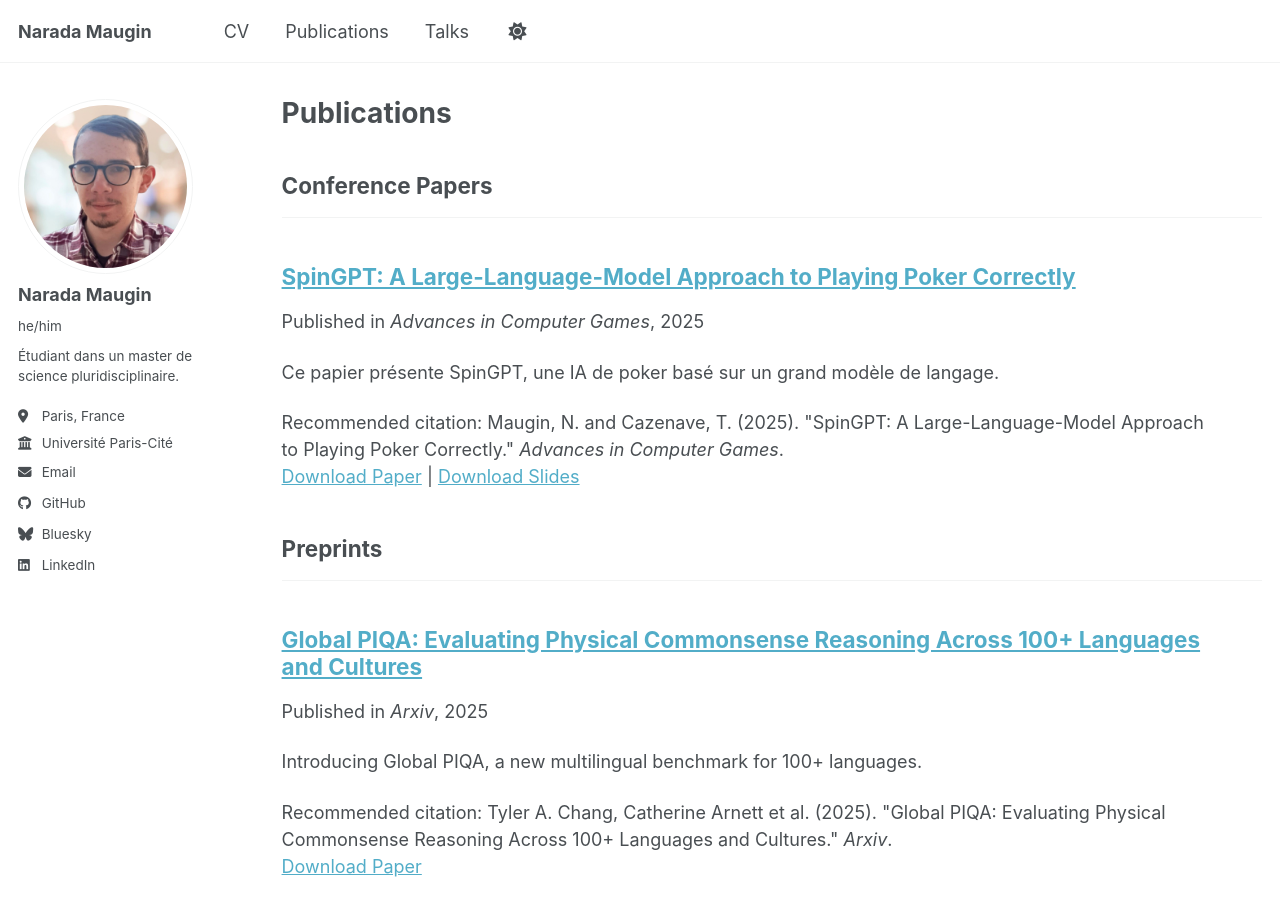
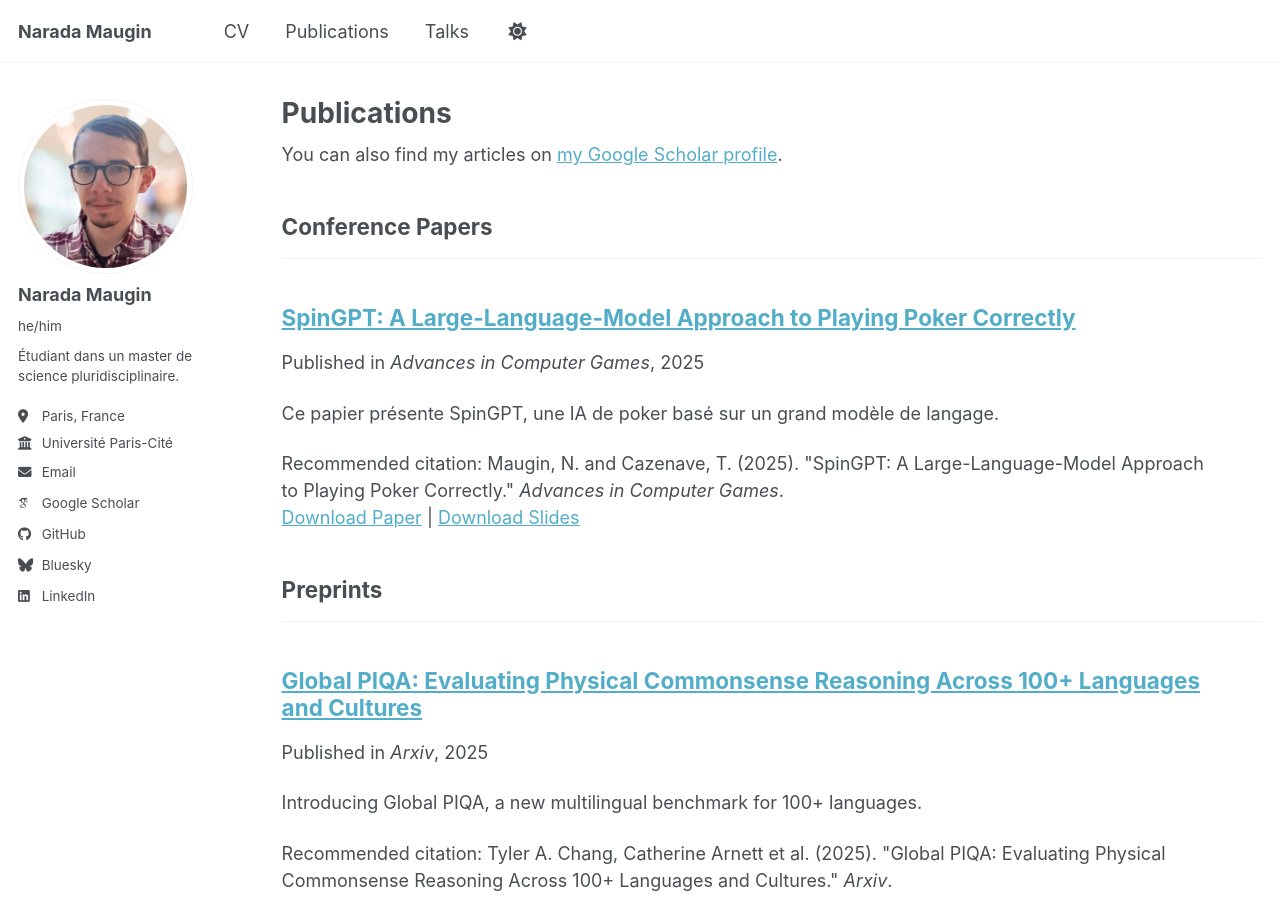
Before and after one commit to narada-maugin/narada-maugin.github.io, a Jekyll site: the page built from _pages/publications.html, in a window 1280 px wide and 900 px high. Built offline with Jekyll 4.4.1, drawn with Linux system fonts in a browser that asks for light colours; some web fonts are replaced; part of the change alters nothing that is shown.

Commit message:
Update _config.yml

```diff
--- a/_config.yml
+++ b/_config.yml
@@ -41,7 +41,7 @@ author:
   # Academic websites
   academia         : # URL
   arxiv            : # URL - Update with the correct link to your profile
-  googlescholar    : # URL
+  googlescholar    : "https://scholar.google.com/citations?user=liKSVKcAAAAJ&hl=fr&oi=ao"
   impactstory      : # URL
   orcid            : # URL
   semantic         : # URL
```
